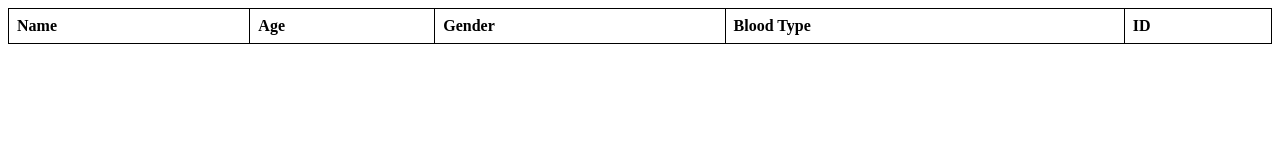
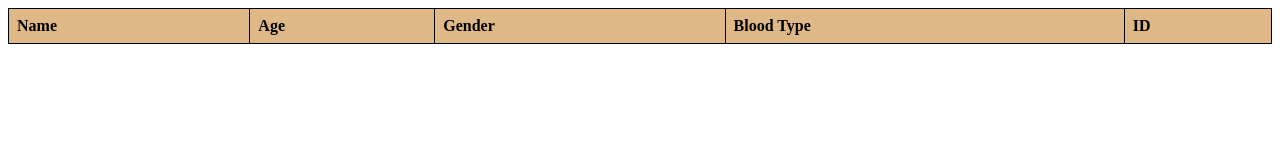
Before and after one commit to Dhanada-Panda/Project1-BloodBank-, a website: page index.html in a window 1280 px wide. Drawn offline with Linux system fonts and the light colour scheme; no server answers.

Commit message:
index.css updated

```diff
--- a/index.css
+++ b/index.css
@@ -9,3 +9,6 @@ td {
   padding: 8px;
   text-align: left;
 }
+thead {
+  background-color: burlywood;
+}
```
